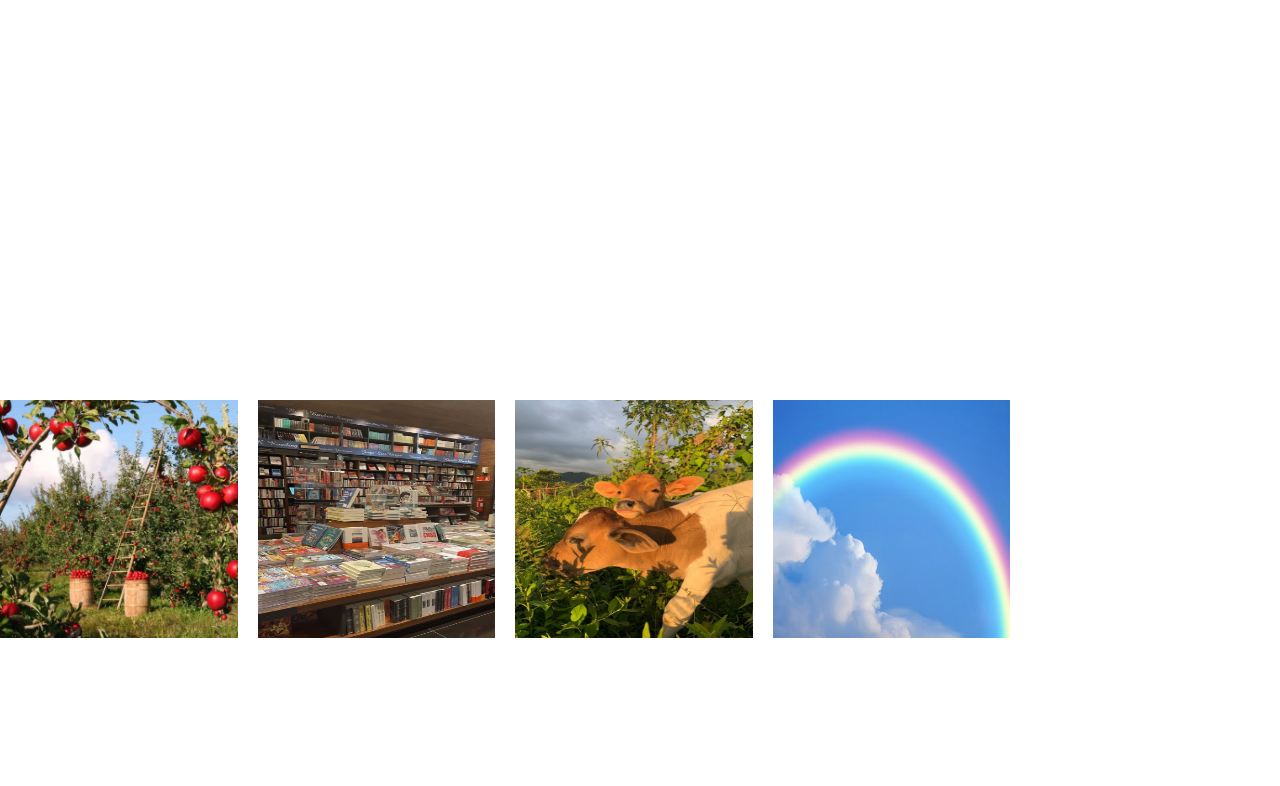
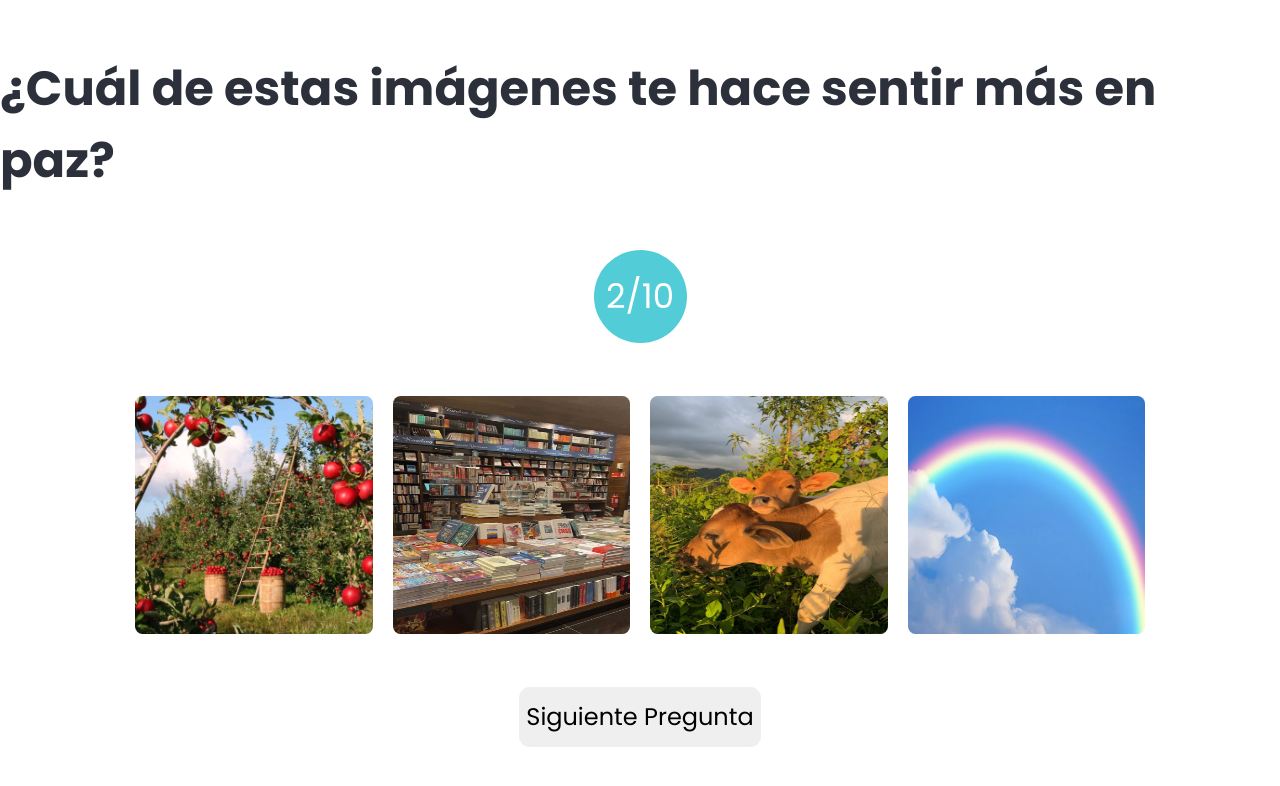
Before and after one commit to yabuJunn/lab3_web, a React (Vite) app in the folder lab3_web/: page / in a window 1280 px wide. Shown: the top 786 px of the page. Built offline with nearby package versions, Linux system fonts and the light colour scheme.

Commit message:
Creacion pregunta 2

```diff
--- a/lab3_web/src/App.jsx
+++ b/lab3_web/src/App.jsx
@@ -1,31 +1,18 @@
-import { Progress } from './componets/progress/progress'
-import { Button } from './componets/button/button'
-import { ResponseCard } from './componets/responseCard/responseCard'
-import { ResponseOptions } from './componets/responseOptions/responseOptions'
-
-import applejack from './assets/Applejack.jpg'
-
-//¿Cuál de estas imágenes te hace sentir más en paz?
-
-import a2 from "./assets/Campo de Manzanos.jpg"
-import b2 from "./assets/Biblioteca.jpg"
-import c2 from "./assets/Prado con animales.jpg"
-import d2 from "./assets/Cielo azul con arcoiris.jpg"
+import { Page } from "./componets/page/page"
 
 function App() {
   return (
     <>
-      <div id='appContainer'>
-
-      </div>
       {/* <Progress actualPage="1" totalPages="10"></Progress>
       <Button text="Hola como estas"></Button>
       <ResponseCard type="text" text="Respuesta"></ResponseCard>
       <ResponseCard type="image" image={applejack}></ResponseCard> */}
 
-      <ResponseOptions type="text" quant={["1", "2", "3", "4"]}></ResponseOptions>
+      {/* <ResponseOptions type="text" quant={["1", "2", "3", "4"]}></ResponseOptions>
 
-      <ResponseOptions type="image" quant={[a2, b2, c2, d2]}></ResponseOptions>
+      <ResponseOptions type="image" quant={[a2, b2, c2, d2]}></ResponseOptions> */}
+
+      <Page></Page>
     </>
   )
 }
--- /dev/null
+++ b/lab3_web/src/componets/page/page.css
@@ -0,0 +1,34 @@
+@media only screen and (min-width: 1200px) and (max-width: 1600px) {
+    .page {
+        width: 100vw;
+        height: 100vh;
+        display: flex;
+        flex-direction: column;
+        justify-content: space-evenly;
+        align-items: center;
+
+
+
+        font-family: 'Poppins', sans-serif;
+    }
+
+    .page h1 {
+        font-size: 48px;
+        color: #2B303A;
+        margin: 0;
+    }
+
+    .page p {
+        color: #2B303A;
+    }
+
+    #imagenPortada {
+        width: 434px;
+        height: 293px;
+    }
+
+    #portada p {
+        width: 924px;
+        text-align: center;
+    }
+}
--- /dev/null
+++ b/lab3_web/src/componets/page/page.jsx
@@ -0,0 +1,45 @@
+import './page.css'
+
+import { Progress } from '../progress/progress'
+import { Button } from '../button/button'
+import { ResponseCard } from '../responseCard/responseCard'
+import { ResponseOptions } from '../responseOptions/responseOptions'
+
+import imagenPortada from '../../assets/MLP_Friendship_is_Magic_Group_Shot.jpg'
+
+import applejack from '../../assets/Applejack.jpg'
+
+//¿Cuál de estas imágenes te hace sentir más en paz?
+
+import a2 from "../../assets/Campo de Manzanos.jpg"
+import b2 from "../../assets/Biblioteca.jpg"
+import c2 from "../../assets/Prado con animales.jpg"
+import d2 from "../../assets/Cielo azul con arcoiris.jpg"
+
+export function Page() {
+    return <>
+        {/* <div className='page' id='portada'>
+            <h1>¿Qué personaje de My Little Pony eres?</h1>
+
+            <img src={imagenPortada} alt="Mane Six" id='imagenPortada' />
+
+            <p>¡Sumérgete en el colorido mundo de Equestria! ¿Alguna vez te has preguntado qué pony de las Mane Six se parece más a ti? Desde la leal Rainbow Dash hasta la generosa Rarity, cada uno tiene algo especial. Responde este divertido test y descubre cuál de estos encantadores personajes refleja tu personalidad. ¡Prepárate para un viaje mágico y personal!</p>
+
+            <Button text="Comenzar test"></Button>
+        </div> */}
+
+        {/* <div className='page' id='pregunta1'>
+            <h1>¿Cómo prefieres pasar un día libre?</h1>
+            <Progress actualPage="1" totalPages="10"></Progress>
+            <ResponseOptions type="text" quant={["Organizando una fiesta para mis amigos", "Perfeccionando un nuevo proyecto creativo", "Leyendo un buen libro en un lugar tranquilo", "Explorando al aire libre, disfrutando de la naturaleza"]}></ResponseOptions>
+            <Button text="Siguiente Pregunta"></Button>
+        </div> */}
+
+        <div className='page' id='pregunta2'>
+            <h1>¿Cuál de estas imágenes te hace sentir más en paz?</h1>
+            <Progress actualPage="2" totalPages="10"></Progress>
+            <ResponseOptions type="image" quant={[a2, b2, c2, d2]}></ResponseOptions>
+            <Button text="Siguiente Pregunta"></Button>
+        </div>
+    </>
+}
--- a/lab3_web/src/componets/responseCard/responseCard.css
+++ b/lab3_web/src/componets/responseCard/responseCard.css
@@ -19,6 +19,8 @@
         font-size: 25px;
         color: white;
         font-family: 'Poppins', sans-serif;
+        text-align: center;
+        padding: 5px;
     }
 
     #responseCardTextContainer:hover {
@@ -28,6 +30,8 @@
     #responseCardImage {
         width: 237.5px;
         height: 237.5px;
+        border-radius: 7.66PX;
+
 
         overflow: hidden;
 
--- a/lab3_web/src/index.css
+++ b/lab3_web/src/index.css
@@ -5,3 +5,13 @@ body {
   min-width: 320px;
   min-height: 100vh;
 }
+
+#root {
+  width: 100%;
+  height: 100vh;
+
+  display: flex;
+  flex-direction: column;
+  justify-content: center;
+  align-items: center;
+}
```
Also changed, not shown: lab3_web/src/App.css (line endings or trailing spaces), lab3_web/src/assets/MLP_Friendship_is_Magic_Group_Shot.jpg (added).
